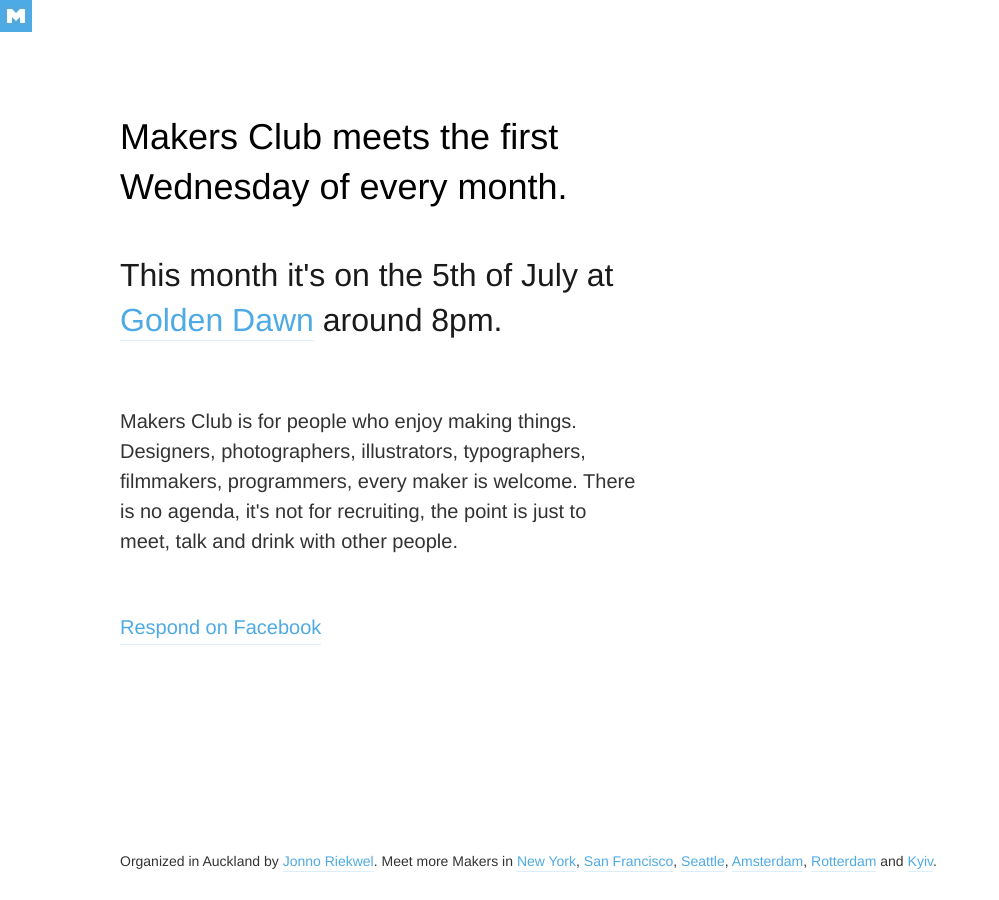
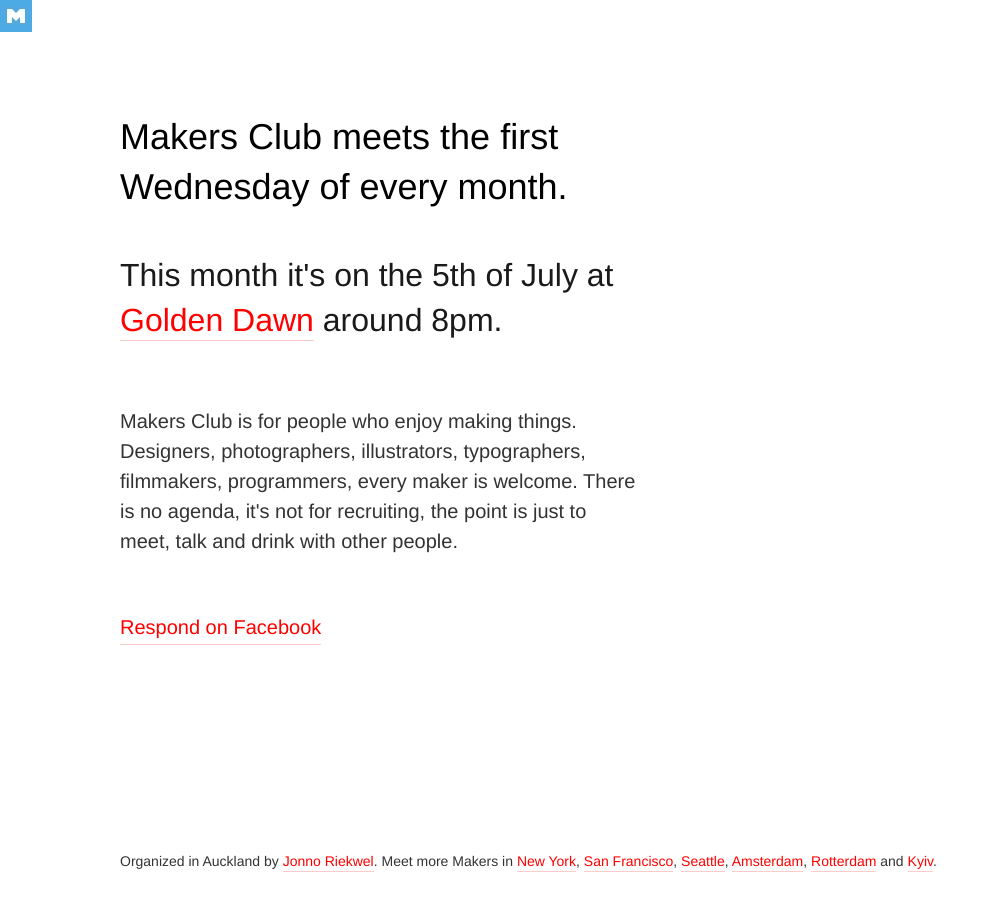
Before and after one commit to Jonnotie/makersclubakl, a Jekyll site: the page built from index.md, in a window 1280 px wide. Shown: the whole page, without its empty margins (0-999 px from the left). Built offline with Jekyll 4.4.1, drawn with Linux system fonts in a browser that asks for light colours; nearby versions of some CDN libraries; comment, search, counter and statistics services are not loaded.

Commit message:
Get color code from post

```diff
--- a/_layouts/home.html
+++ b/_layouts/home.html
@@ -3,10 +3,6 @@
 <img class="2x" draggable="false" src="{{ "/assets/images/makers-club.jpg" | relative_url }}" width="32px" height="32px"/>
 
   {% for post in site.posts limit:1 %}
-
-
-
-
     <main>
     	<h1>Makers Club meets the first Wednesday of every month.<h1>
     	<h2>This month it's on the <em>
--- a/assets/main.sass
+++ b/assets/main.sass
@@ -1,9 +1,13 @@
 ---
 ---
 
+{% for post in site.posts limit:1 %}
+$keycolor: {{ post.color }}
+{% endfor %}
+
 /* Variables */
 
-$keycolor: {{ site.color }}
+
 $keycolor20: rgba( $keycolor, 0.2 )
 $keycolor40: rgba( $keycolor, 0.4 )
 $keycolor60: rgba( $keycolor, 0.6 )
```
